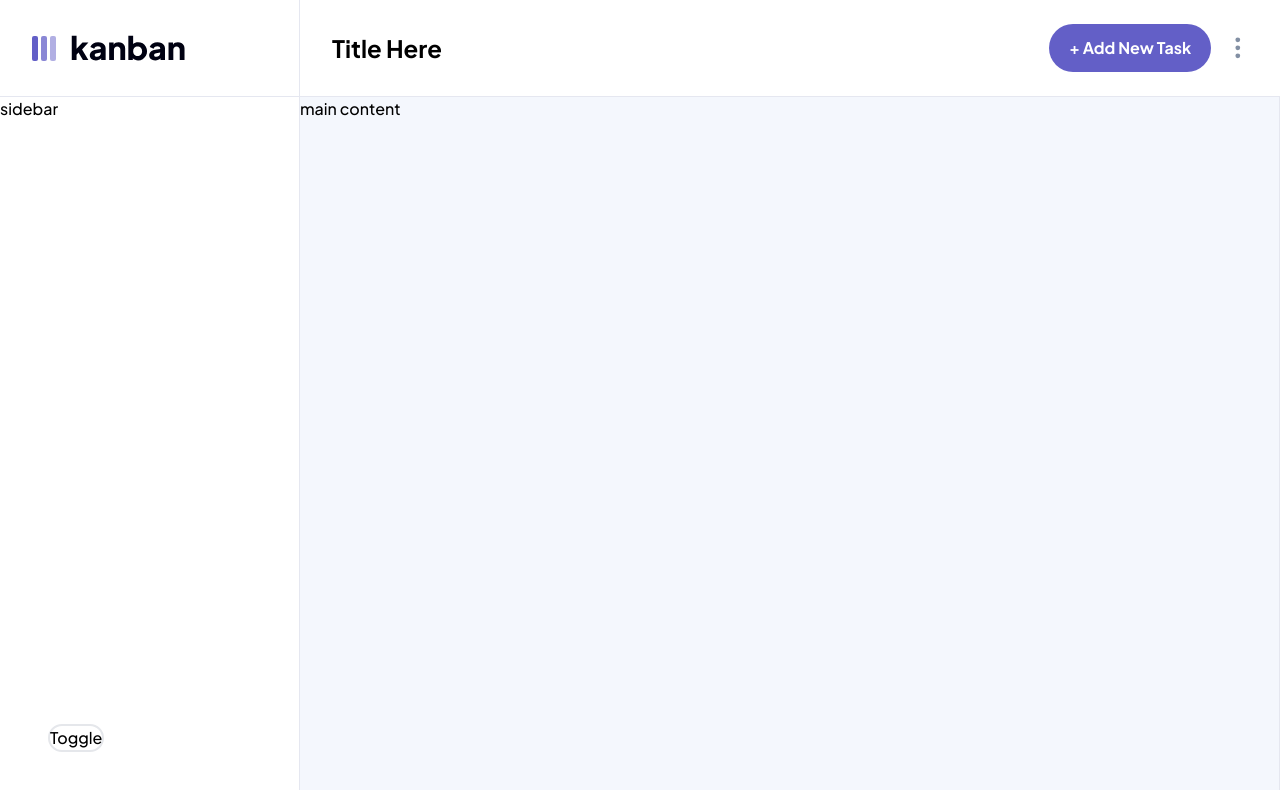
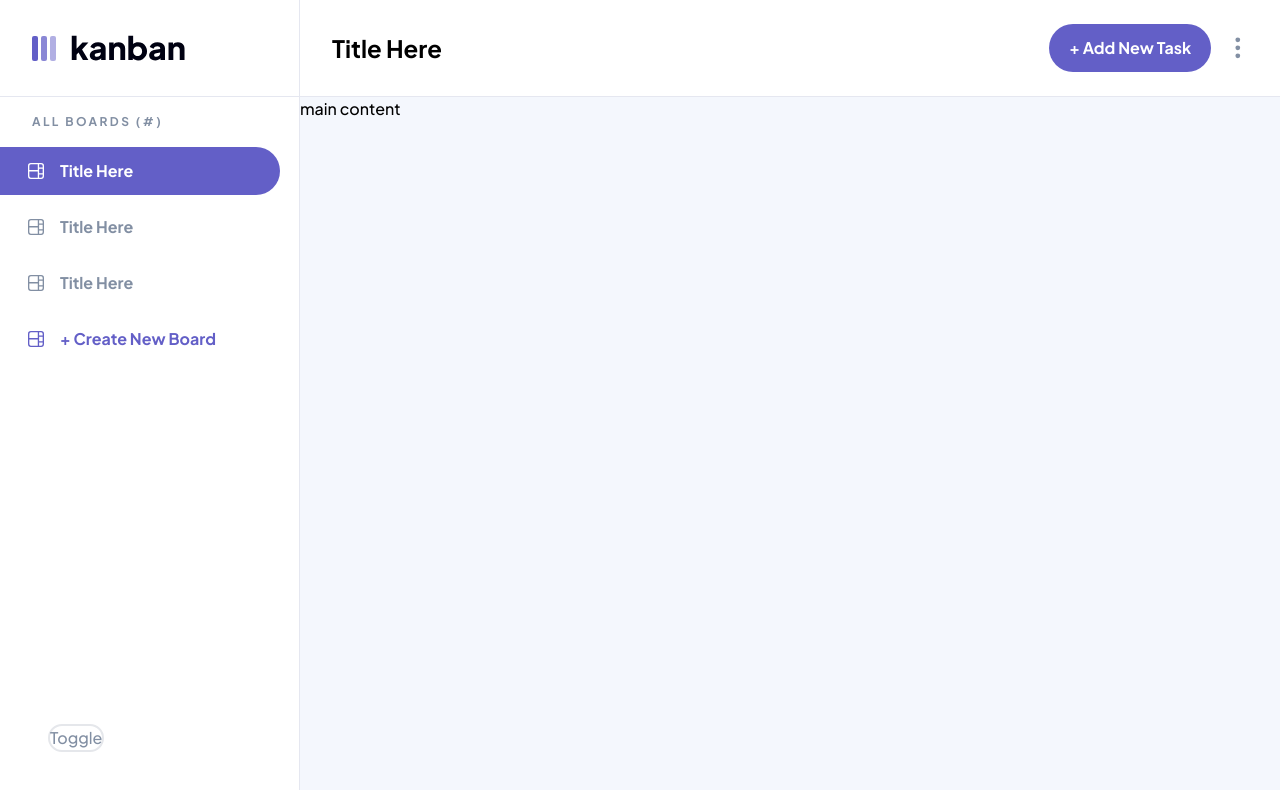
Before and after one commit to Jay-Sm/kanban-task-management-web-app, a Vue app: page / in a window 1280 px wide. Shown: the top 790 px of the page. Built offline with nearby package versions, Linux system fonts and the light colour scheme.

Commit message:
sidebar layout 2/3

```diff
--- a/src/App.vue
+++ b/src/App.vue
@@ -1,6 +1,4 @@
 <template>
-  <button class="toggle-btn" @click="swtichTheme()">Toggle</button>
-
   <div class="wrapper">
     <header>
       <div class="logo-container">
@@ -16,7 +14,7 @@
           </button>
 
           <button class="nav-settings">
-            <svg class="min-w-[1.6rem] min-h-[1.6rem]" fill="#828fa3" width="16" height="16"
+            <svg class="min-w-[1.6rem] min-h-[1.6rem] fill-textColor" fill="currentColor" width="16" height="16"
               xmlns="http://www.w3.org/2000/svg" viewBox="0 0 16 16">
               <path
                 d="M9.5 13a1.5 1.5 0 1 1-3 0 1.5 1.5 0 0 1 3 0m0-5a1.5 1.5 0 1 1-3 0 1.5 1.5 0 0 1 3 0m0-5a1.5 1.5 0 1 1-3 0 1.5 1.5 0 0 1 3 0" />
@@ -27,7 +25,67 @@
     </header>
 
     <div class="main">
-      <div class="sidebar">sidebar</div>
+      <div class="sidebar">
+        <div class="board-number">
+          <p class="ml-[2rem]">ALL BOARDS (#)</p>
+        </div>
+
+        <div class="h-full flex flex-col gap-y-2">
+          <div class="board-select selected">
+            <svg class="ml-7" width="16" height="16" xmlns="http://www.w3.org/2000/svg">
+              <path fill="currentColor"
+                d="M0 2.889A2.889 2.889 0 0 1 2.889 0H13.11A2.889 2.889 0 0 1 16 2.889V13.11A2.888 2.888 0 0 1 13.111 16H2.89A2.889 2.889 0 0 1 0 13.111V2.89Zm1.333 5.555v4.667c0 .859.697 1.556 1.556 1.556h6.889V8.444H1.333Zm8.445-1.333V1.333h-6.89A1.556 1.556 0 0 0 1.334 2.89V7.11h8.445Zm4.889-1.333H11.11v4.444h3.556V5.778Zm0 5.778H11.11v3.11h2a1.556 1.556 0 0 0 1.556-1.555v-1.555Zm0-7.112V2.89a1.555 1.555 0 0 0-1.556-1.556h-2v3.111h3.556Z">
+              </path>
+            </svg>
+
+            <p>
+              Title Here
+            </p>
+          </div>
+
+          <div class="board-select">
+            <svg class="ml-7" width="16" height="16" xmlns="http://www.w3.org/2000/svg">
+              <path fill="currentColor"
+                d="M0 2.889A2.889 2.889 0 0 1 2.889 0H13.11A2.889 2.889 0 0 1 16 2.889V13.11A2.888 2.888 0 0 1 13.111 16H2.89A2.889 2.889 0 0 1 0 13.111V2.89Zm1.333 5.555v4.667c0 .859.697 1.556 1.556 1.556h6.889V8.444H1.333Zm8.445-1.333V1.333h-6.89A1.556 1.556 0 0 0 1.334 2.89V7.11h8.445Zm4.889-1.333H11.11v4.444h3.556V5.778Zm0 5.778H11.11v3.11h2a1.556 1.556 0 0 0 1.556-1.555v-1.555Zm0-7.112V2.89a1.555 1.555 0 0 0-1.556-1.556h-2v3.111h3.556Z">
+              </path>
+            </svg>
+
+            <p>
+              Title Here
+            </p>
+          </div>
+
+          <div class="board-select">
+            <svg class="ml-7" width="16" height="16" xmlns="http://www.w3.org/2000/svg">
+              <path fill="currentColor"
+                d="M0 2.889A2.889 2.889 0 0 1 2.889 0H13.11A2.889 2.889 0 0 1 16 2.889V13.11A2.888 2.888 0 0 1 13.111 16H2.89A2.889 2.889 0 0 1 0 13.111V2.89Zm1.333 5.555v4.667c0 .859.697 1.556 1.556 1.556h6.889V8.444H1.333Zm8.445-1.333V1.333h-6.89A1.556 1.556 0 0 0 1.334 2.89V7.11h8.445Zm4.889-1.333H11.11v4.444h3.556V5.778Zm0 5.778H11.11v3.11h2a1.556 1.556 0 0 0 1.556-1.555v-1.555Zm0-7.112V2.89a1.555 1.555 0 0 0-1.556-1.556h-2v3.111h3.556Z">
+              </path>
+            </svg>
+
+            <p>
+              Title Here
+            </p>
+          </div>
+
+
+          <button class="board-create">
+            <svg class="ml-7" width="16" height="16" xmlns="http://www.w3.org/2000/svg">
+              <path fill="currentColor"
+                d="M0 2.889A2.889 2.889 0 0 1 2.889 0H13.11A2.889 2.889 0 0 1 16 2.889V13.11A2.888 2.888 0 0 1 13.111 16H2.89A2.889 2.889 0 0 1 0 13.111V2.89Zm1.333 5.555v4.667c0 .859.697 1.556 1.556 1.556h6.889V8.444H1.333Zm8.445-1.333V1.333h-6.89A1.556 1.556 0 0 0 1.334 2.89V7.11h8.445Zm4.889-1.333H11.11v4.444h3.556V5.778Zm0 5.778H11.11v3.11h2a1.556 1.556 0 0 0 1.556-1.555v-1.555Zm0-7.112V2.89a1.555 1.555 0 0 0-1.556-1.556h-2v3.111h3.556Z">
+              </path>
+            </svg>
+
+            <p>
+              + Create New Board
+            </p>
+          </button>
+        </div>
+
+        <div>
+          <button class="toggle-btn" @click="swtichTheme()">Toggle</button>
+        </div>
+      </div>
+
       <div class="kanban">main content</div>
     </div>
   </div>
@@ -49,11 +107,6 @@ function swtichTheme() {
 </script>
 
 <style>
-/* To Remove Later */
-.toggle-btn {
-  @apply fixed bottom-12 left-12 w-min h-min border-2 rounded-full flex justify-center items-center
-}
-
 .wrapper {
   @apply h-full w-full flex flex-col
 }
@@ -79,7 +132,7 @@ header .logo-container img {
   @apply ml-[2rem] font-bold text-2xl
 }
 
-.nav-buttons{
+.nav-buttons {
   @apply flex flex-row items-center justify-between gap-x-4 mr-8
 }
 
@@ -88,19 +141,43 @@ header .logo-container img {
 }
 
 .nav-settings {
-  @apply hover:bg-settingsBackground max-w-[1.3rem] py-1 rounded-full flex justify-center items-center
+  @apply hover:bg-settingsBackground dark:hover:bg-settingsBackground-dark max-w-[1.3rem] py-1 rounded-full flex justify-center items-center
 }
 
 /* Main & Sidebar */
 .wrapper>.main {
-  @apply h-full w-full flex flex-row
+  @apply h-full w-full flex flex-row relative
 }
 
 .sidebar {
-  @apply min-w-[18.75rem] h-full bg-background2 dark:bg-background2-dark border-r border-borderColor dark:border-borderColor-dark
+  @apply min-w-[18.75rem] h-full text-textColor bg-background2 dark:bg-background2-dark border-r border-borderColor dark:border-borderColor-dark;
+  /* @apply w-0 min-w-0 relative -left-full */
 }
 
+.board-number {
+  @apply h-[3.125rem] font-bold text-xs tracking-[0.2em] flex items-center
+}
+
+.board-select {
+  @apply w-[17.5rem] py-3 flex flex-row items-center gap-x-4 hover:bg-themeColor-hover rounded-r-full font-bold text-textColor
+}
+
+.board-select.selected {
+  @apply bg-themeColor text-white
+}
+
+.board-create {
+  @apply w-[17.5rem] py-3 flex flex-row items-center gap-x-4 font-bold text-themeColor hover:text-themeColor-hover
+}
+
+.toggle-btn {
+  @apply fixed bottom-12 left-12 w-min h-min border-2 rounded-full flex justify-center items-center
+}
+
+
+
 .kanban {
-  @apply w-full min-w-max h-full border-r border-borderColor dark:border-borderColor-dark
+  @apply w-full h-full;
+  /* @apply relative left-0 */
 }
 </style>
--- a/tailwind.config.js
+++ b/tailwind.config.js
@@ -24,7 +24,8 @@ export default {
         settingsBackground: {
           DEFAULT: '#e4ebfa',
           dark: '#20212c'
-        }
+        },
+        textColor: '#828fa3'
       },
       fontFamily: {
         jakarta: ['Plus Jakarta Sans']
```
